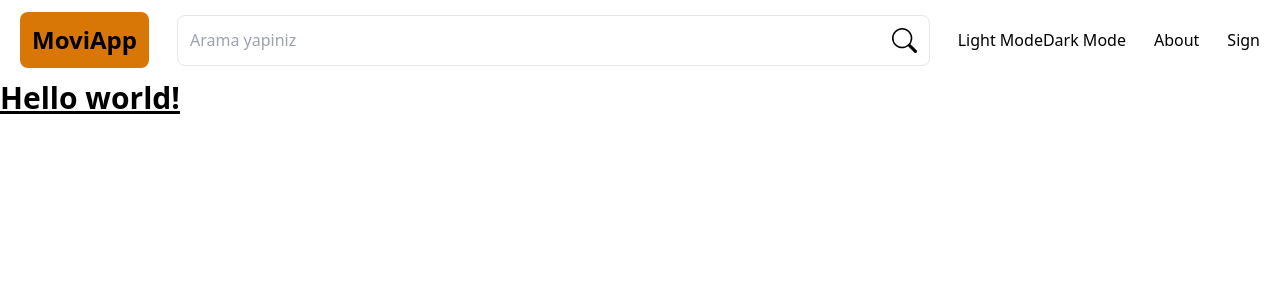
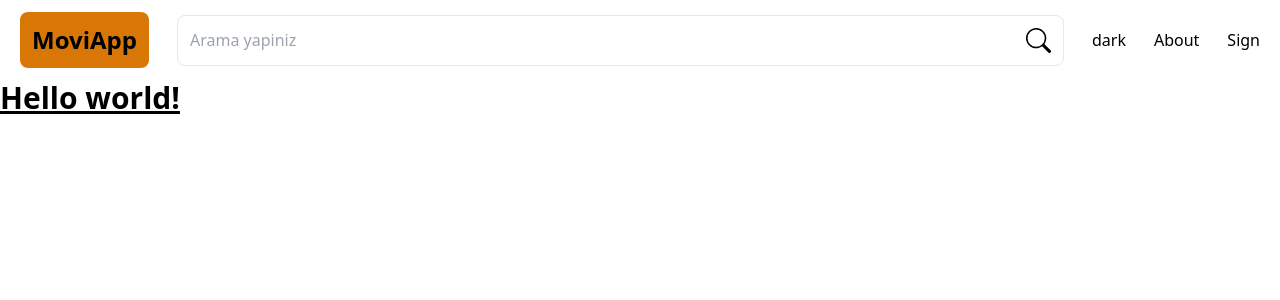
Before and after one commit to Msolmaz4/movonex13, a Next.js app: page / in a window 1280 px wide. Shown: the top 300 px of the page. Built offline with nearby package versions, Linux system fonts and the light colour scheme.

Commit message:
dark_modu

```diff
--- a/src/app/components/ThemeComp.jsx
+++ b/src/app/components/ThemeComp.jsx
@@ -9,8 +9,10 @@ const ThemeComp = () => {
 
   return (
     <div>
-      <button onClick={() => setTheme('light')}>Light Mode</button>
-      <button onClick={() => setTheme('dark')}>Dark Mode</button>
+      <button onClick={() => setTheme(theme === 'dark' ? 'light' : 'dark')}>
+        {theme === 'dark' ? 'lgiht' :'dark'}
+      </button>
+
     </div>
   )
 }
```
